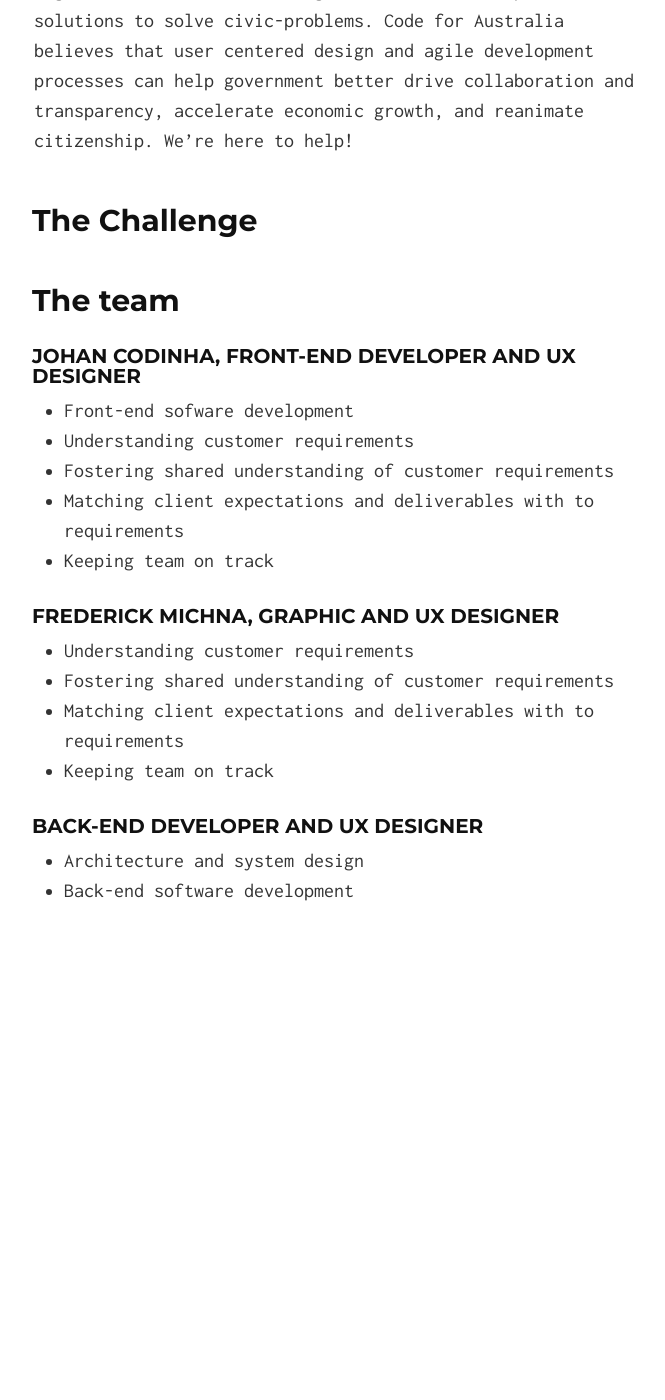
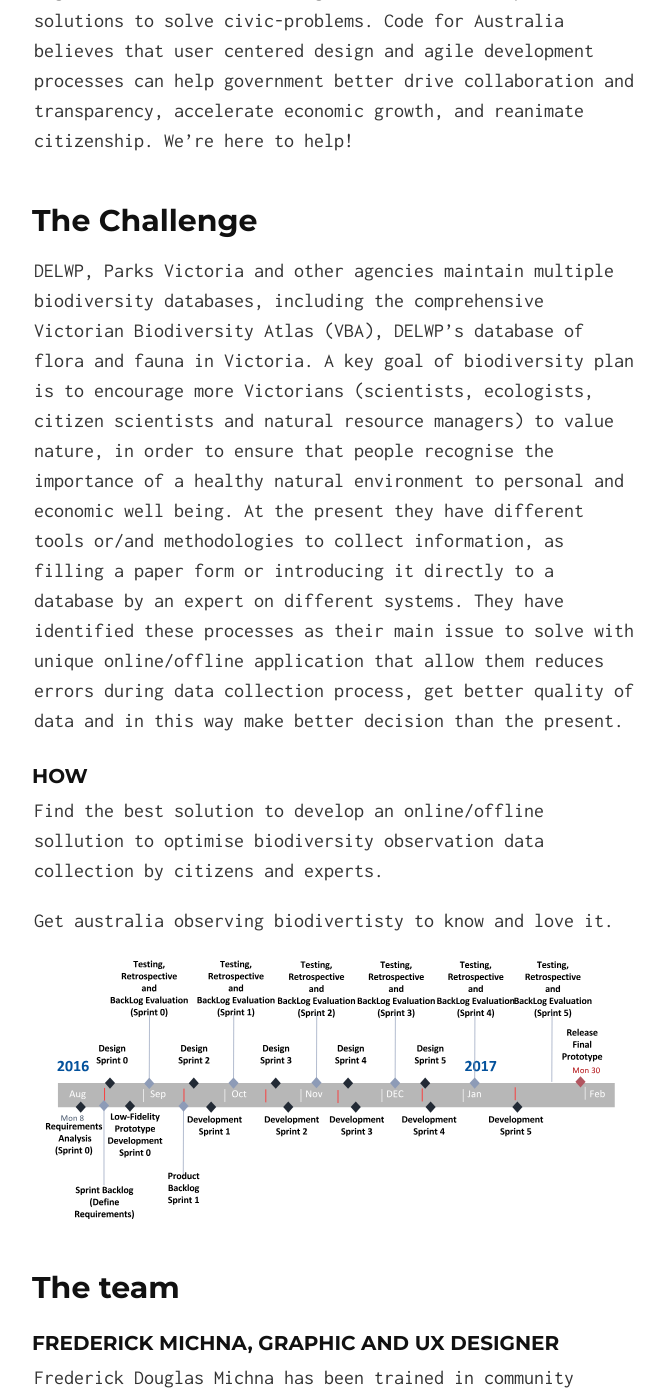
Before and after one commit to CodeforAustralia/biodiversity, a Jekyll site: the page built from index.md, in a window 1280 px wide and 1400 px high, scrolled down 680 px. Shown: the whole window, without its empty margins (306-971 px from the left). Built offline with Jekyll 4.4.1, drawn with Linux system fonts in a browser that asks for light colours; before the commit the page ends 1686 px from its top, so only the background shows below that; some of the changed text lies outside the part shown.

Commit message:
update index

```diff
--- a/index.md
+++ b/index.md
@@ -7,22 +7,48 @@
 
 ## The Challenge
 
+DELWP, Parks Victoria and other agencies maintain multiple biodiversity databases, including the comprehensive Victorian Biodiversity Atlas (VBA), DELWP’s database of flora and fauna in Victoria.
+A key goal of biodiversity plan is to encourage more Victorians (scientists, ecologists, citizen scientists and natural resource managers) to value nature, in order to ensure that people recognise the importance of a healthy natural environment to personal and economic well being.
+At the present they have different tools or/and methodologies to collect information, as filling a paper form or introducing it directly to a database by an expert on different systems. They have identified these processes as their main issue to solve with unique online/offline application that allow them reduces errors during data collection process, get better quality of data and in this way make better decision than the present.
+
+### How
+
+Find the best solution to develop an online/offline sollution to optimise biodiversity observation data collection by citizens and experts.
+
+Get australia observing biodivertisty to know and love it.
+
+![biodiversity plan](../assets/Project-Biodiversity_Plan.svg)
+
 
 ## The team
 
+### Frederick Michna, Graphic and UX Designer
+
+Frederick Douglas Michna has been trained in community informatics, human geography, ecology, immunology, digital cartography, and qualitative methods.
+
+<!-- Understanding customer requirements
+Fostering shared understanding of customer requirements
+Matching client expectations and deliverables with to requirements
+Keeping team on track -->
+
+
+### Veronica Farias, Back-end Developer and UX Designer
+
+Veronica is a computer scientist with over fourteen years of experience in the information technology field. She has been involved in a wide range of projects in sectors such as education, private, volunteerism and governmental.
+
+<!-- Architecture and system design
+Back-end software development
+Understanding customer requirements
+Fostering shared understanding of customer requirements
+Matching client expectations and deliverables with to requirements
+Keeping team on track -->
+
+
 ### Johan Codinha, Front-end Developer and UX Designer
-* Front-end sofware development
+Johan is passionate about making things. After months of self-learning and a 12-week immersive coding bootcamp , Johan's ready to tackle public service challenges!
+
+<!-- * Front-end sofware development
 * Understanding customer requirements
 * Fostering shared understanding of customer requirements
 * Matching client expectations and deliverables with to requirements
-* Keeping team on track
-
-### Frederick Michna, Graphic and UX Designer
-* Understanding customer requirements
-* Fostering shared understanding of customer requirements
-* Matching client expectations and deliverables with to requirements
-* Keeping team on track
-
-### Back-end Developer and UX Designer
-* Architecture and system design
-* Back-end software development
+* Keeping team on track -->
```
Also changed, not shown: assets/Project-Biodiversity_Plan.svg (added).
